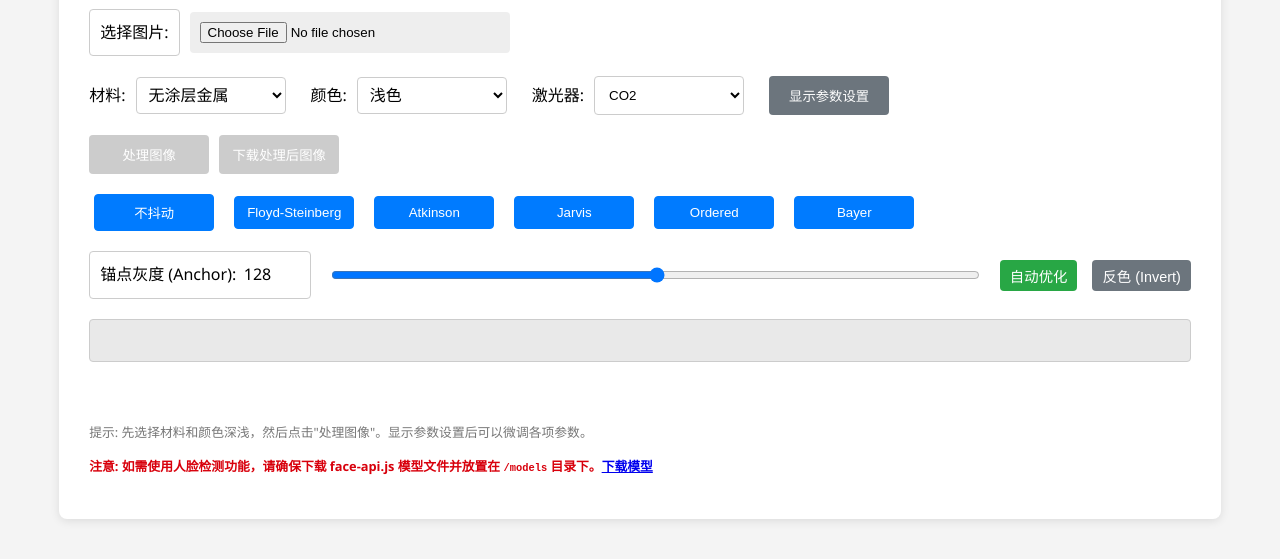
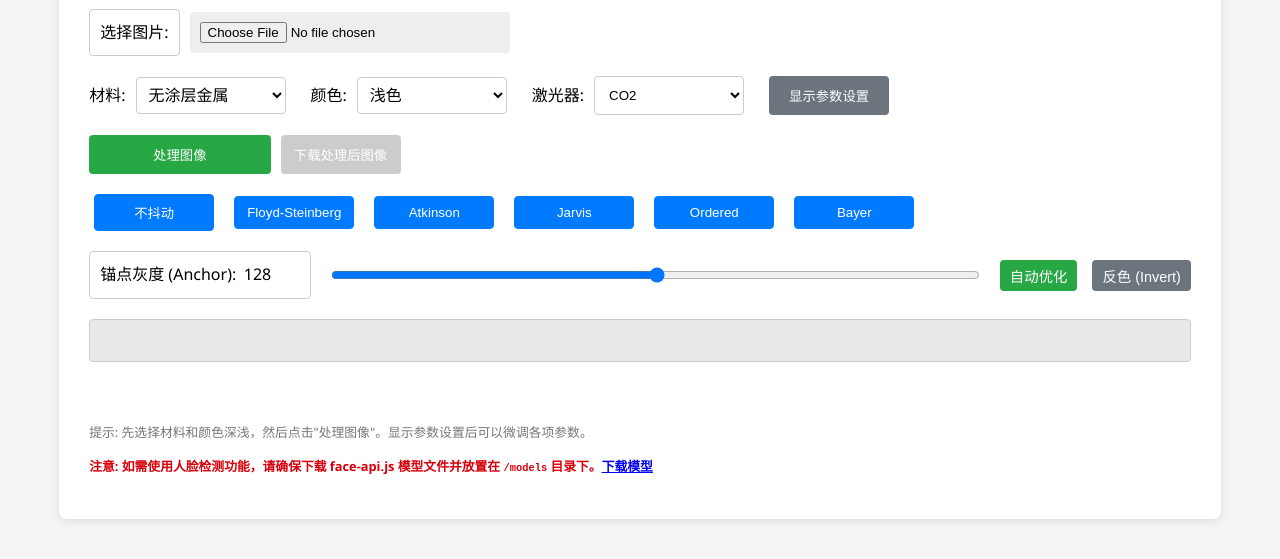
Before and after one commit to Gubaii/img4laser, a plain HTML site: page index.html in a window 1280 px wide. Shown: the part 127-686 px from the top of the page. Drawn offline with Linux system fonts and the light colour scheme.

Commit message:
style: 优化处理图像按钮样式，增加内边距和突出显示

```diff
--- a/css/styles.css
+++ b/css/styles.css
@@ -56,8 +56,16 @@ button {
     min-width: 120px;
 }
 
-button:hover {
-    background-color: #0056b3;
+/* 处理图像主按钮样式 */
+#processButton {
+    padding-left: 64px;
+    padding-right: 64px;
+    font-weight: 500;
+    background-color: #28a745;
+}
+
+#processButton:hover {
+    background-color: #218838;
 }
 
 button:disabled {
```
